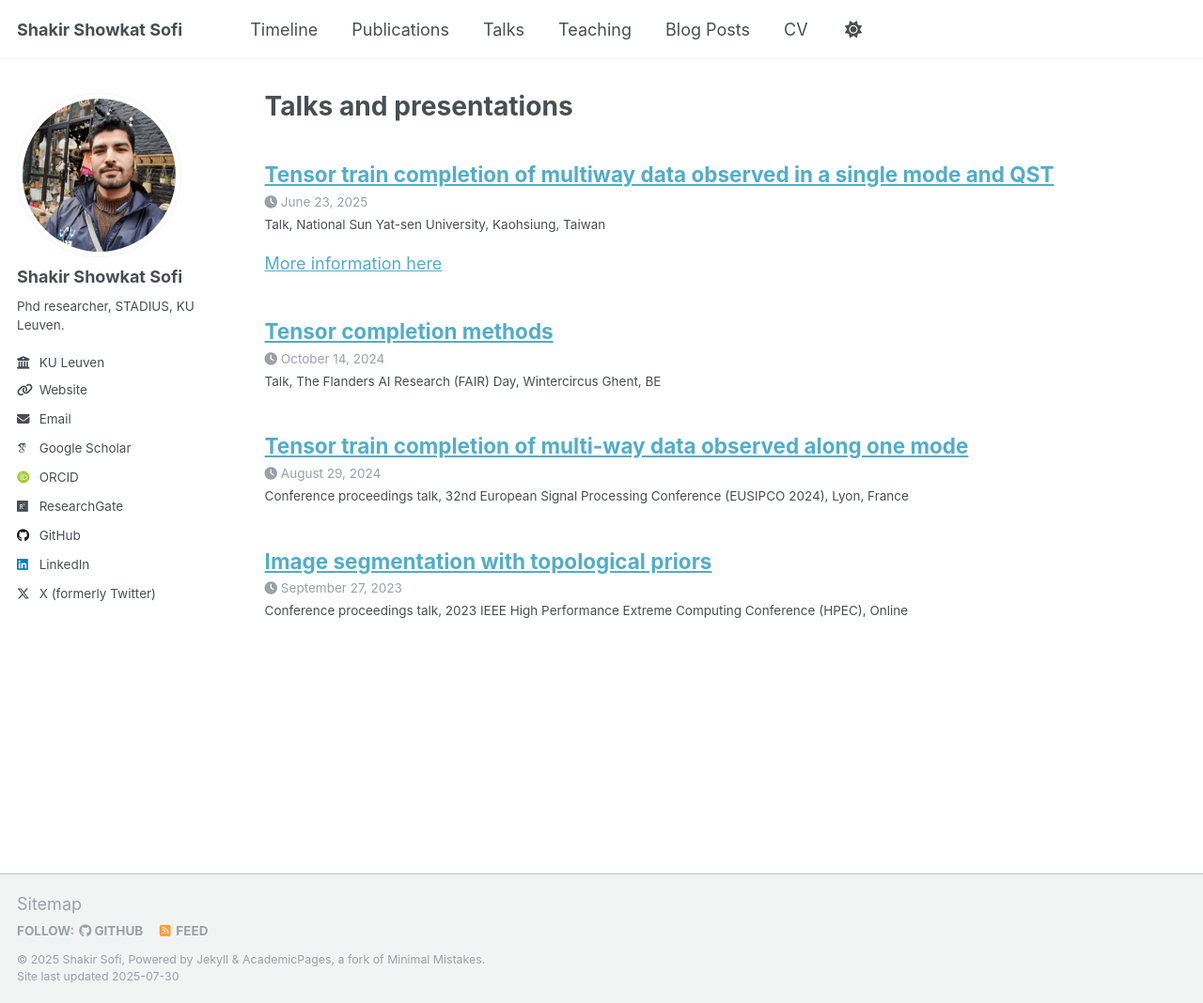
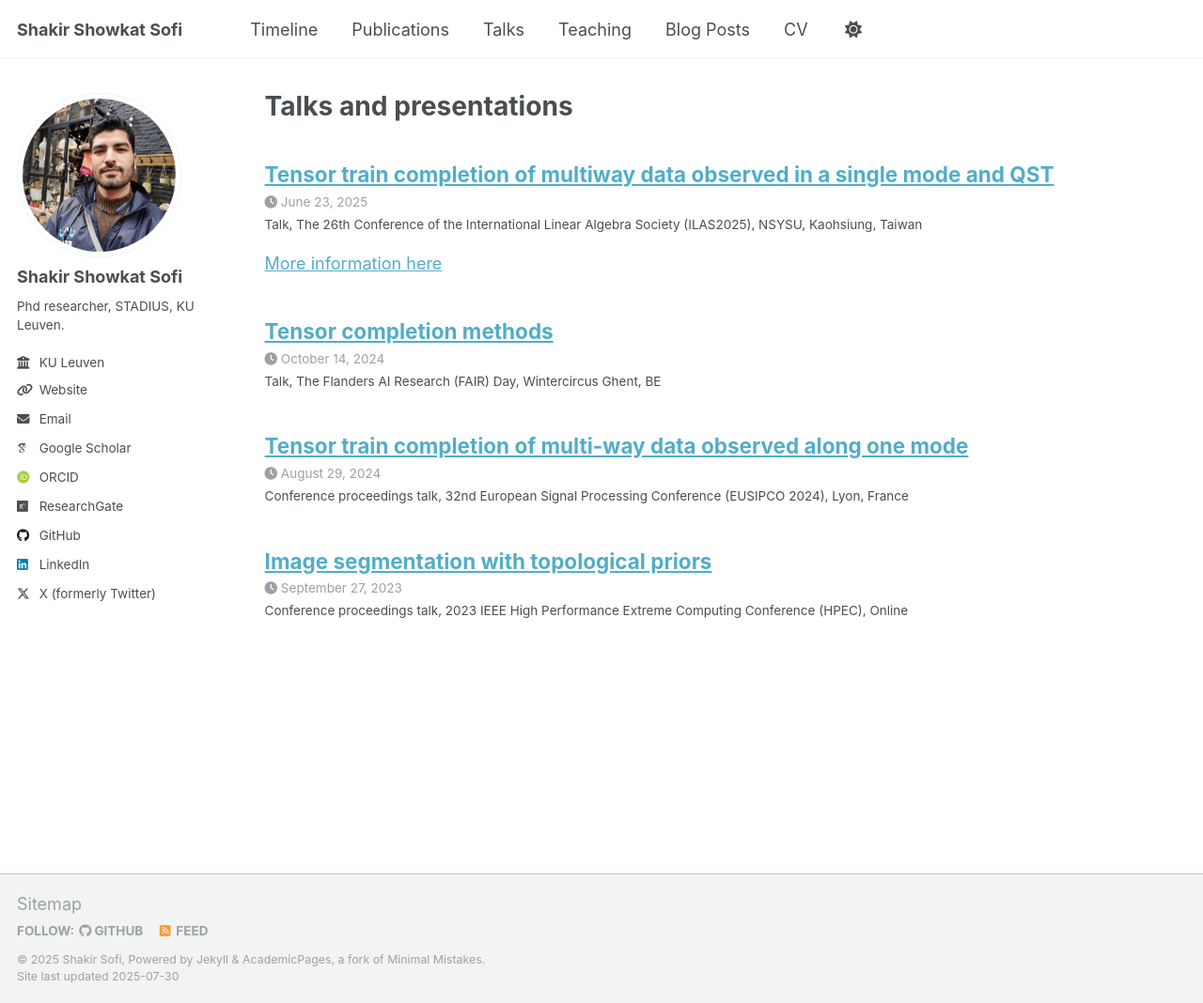
Before and after one commit to ShakirSofi/shakirsofi.github.io, a Jekyll site: the page built from _pages/talks.html, in a window 1280 px wide and 1068 px high. Shown: the whole window at 94% size. Built offline with Jekyll 4.4.1, drawn with Linux system fonts in a browser that asks for light colours; some web fonts are replaced; a script that is not in the unit is left out.

Commit message:
Update 2025-06-23-ILAS2025.md

```diff
--- a/_talks/2025-06-23-ILAS2025.md
+++ b/_talks/2025-06-23-ILAS2025.md
@@ -3,9 +3,9 @@ title: "Tensor train completion of multiway data observed in a single mode and Q
 collection: talks
 type: "Talk"
 permalink: /talks/2025-06-23-ILAS2025
-venue: "National Sun Yat-sen University"
+venue: "The 26th Conference of the International Linear Algebra Society (ILAS2025)"
 date: 2025-06-23
-location: "Kaohsiung, Taiwan"
+location: "NSYSU, Kaohsiung, Taiwan"
 ---
 
 [More information here](https://ilas2025.tw/files/ILAS2025-program.pdf)
```
